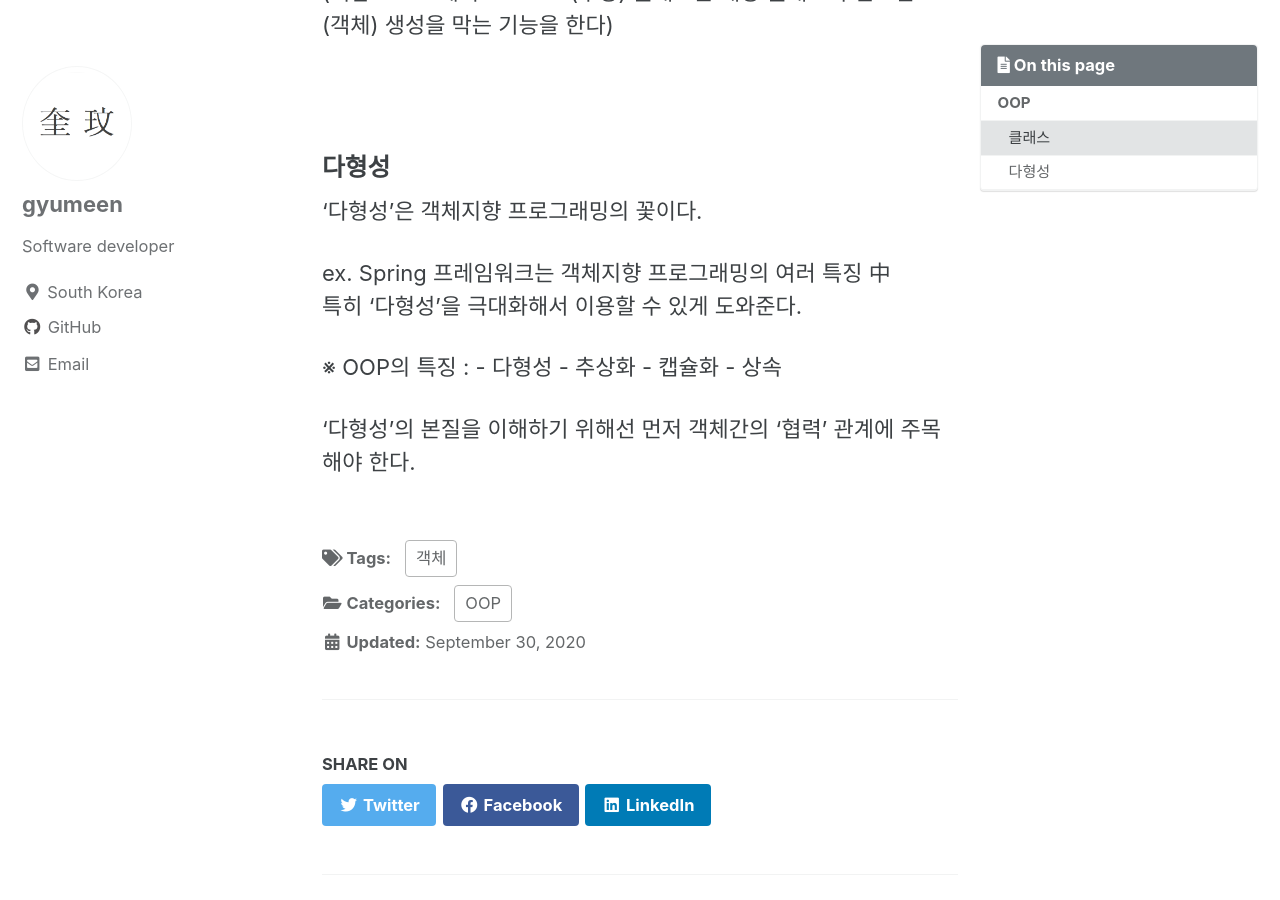
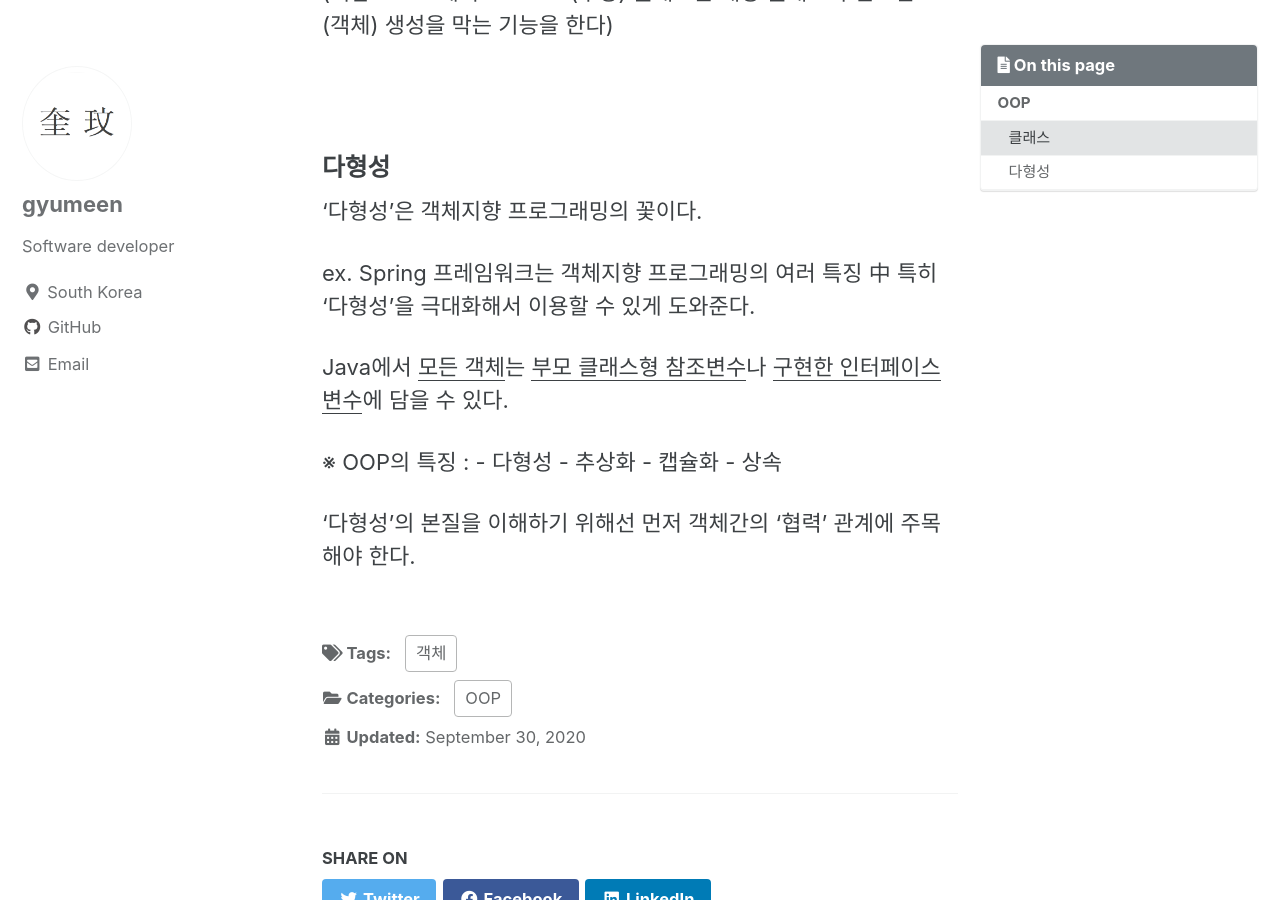
Before and after one commit to gyumeen/gyumeen.github.io, a Jekyll site: the page built from _posts/2021/OOP/2021-01-14-OOP.md, in a window 1280 px wide and 900 px high, scrolled down 1724 px. Built offline with Jekyll 4.4.1, drawn with Linux system fonts in a browser that asks for light colours; cached includes are drawn as plain includes; comment, search, counter and statistics services are not loaded; some of the changed text lies outside the part shown.

Commit message:
Update 2021-01-14-OOP.md

```diff
--- a/_posts/2021/OOP/2021-01-14-OOP.md
+++ b/_posts/2021/OOP/2021-01-14-OOP.md
@@ -58,8 +58,10 @@ ex. String, 배열, 함수도 객체가 될 수 있다.
 
 '다형성'은 객체지향 프로그래밍의 꽃이다.
 
-ex. Spring 프레임워크는 객체지향 프로그래밍의 여러 특징 中
-특히 '다형성'을 극대화해서 이용할 수 있게 도와준다.
+ex. Spring 프레임워크는 객체지향 프로그래밍의 여러 특징 中 특히 '다형성'을 극대화해서 이용할 수 있게 도와준다.
+
+Java에서 <U>모든 객체</U>는 <U>부모 클래스형 참조변수</U>나 <U>구현한 인터페이스 변수</U>에 담을 수 있다.
+
 
 ※ OOP의 특징 : - 다형성
                 - 추상화
```
